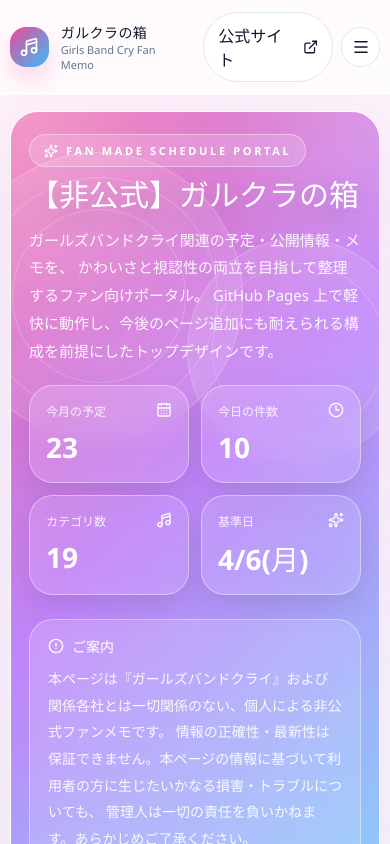
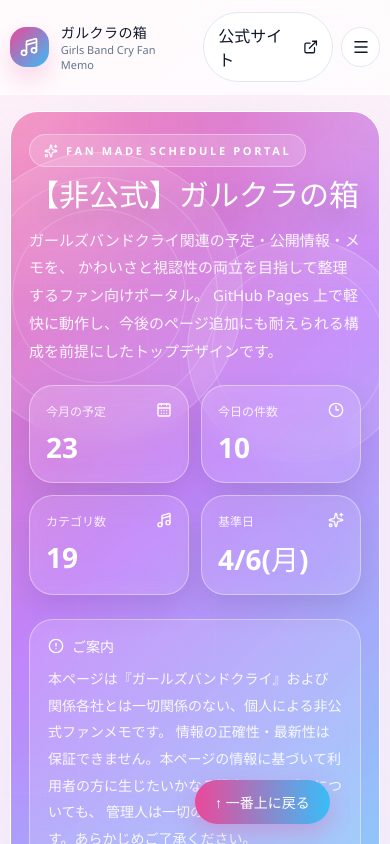
Before and after one commit to jirachi-tan/unofficial-gbc-info-box, a React (Vite) app: page / in a window 390 px wide. Shown: the top 844 px of the page. Built offline with nearby package versions, Linux system fonts and the light colour scheme.

Commit message:
スクロール機能

```diff
--- a/src/App.tsx
+++ b/src/App.tsx
@@ -380,20 +380,51 @@
   );
 }
 
-function UpcomingHint({ isVisible }: { isVisible: boolean }) {
+function UpcomingButton() {
+  const [showTopButton, setShowTopButton] = useState(false);
+
+  useEffect(() => {
+    const observer = new IntersectionObserver(
+      ([entry]) => {
+        setShowTopButton(entry.isIntersecting);
+      },
+      { threshold: 0.1 }
+    );
+
+    const upcomingSection = document.querySelector('#upcoming-section');
+    if (upcomingSection) {
+      observer.observe(upcomingSection);
+    }
+
+    return () => {
+      if (upcomingSection) observer.unobserve(upcomingSection);
+    };
+  }, []);
+
+  const handleClick = () => {
+    if (showTopButton) {
+      window.scrollTo({ top: 0, behavior: 'smooth' });
+    } else {
+      const section = document.querySelector('#upcoming-section');
+      if (section) {
+        section.scrollIntoView({ behavior: 'smooth', block: 'start' });
+      }
+    }
+  };
+
   return (
     <AnimatePresence>
-      {isVisible && (
-        <motion.div
-          className="upcoming-hint"
-          initial={{ opacity: 0, scale: 0.8 }}
-          animate={{ opacity: 1, scale: 1 }}
-          exit={{ opacity: 0, scale: 0.8 }}
-          transition={{ duration: 0.22 }}
-        >
-          <div className="hint-dot" />
-        </motion.div>
-      )}
+      <motion.button
+        className="upcoming-button"
+        onClick={handleClick}
+        initial={{ opacity: 0, y: 20 }}
+        animate={{ opacity: 1, y: 0 }}
+        exit={{ opacity: 0, y: 20 }}
+        transition={{ duration: 0.22 }}
+        aria-label={showTopButton ? "scroll to top" : "scroll to upcoming events"}
+      >
+        <span>{showTopButton ? '↑ 一番上に戻る' : '↓ 直近の予定を見る'}</span>
+      </motion.button>
     </AnimatePresence>
   );
 }
@@ -657,25 +688,6 @@
     return new Date(d.getFullYear(), d.getMonth(), 1);
   });
   const [selectedEvent, setSelectedEvent] = useState<EventItem | null>(null);
-  const [showUpcomingHint, setShowUpcomingHint] = useState(true);
-
-  useEffect(() => {
-    const observer = new IntersectionObserver(
-      ([entry]) => {
-        setShowUpcomingHint(!entry.isIntersecting);
-      },
-      { threshold: 0.1 }
-    );
-
-    const upcomingSection = document.querySelector('#upcoming-section');
-    if (upcomingSection) {
-      observer.observe(upcomingSection);
-    }
-
-    return () => {
-      if (upcomingSection) observer.unobserve(upcomingSection);
-    };
-  }, []);
 
   const monthEvents = useMemo(() => events.filter((event) => overlapsMonth(event, monthDate)), [events, monthDate]);
   const focusEvents = useMemo(() => events.filter((event) => isInRange(referenceDate, event.date, event.endDate)), [events, referenceDate]);
@@ -792,7 +804,7 @@
         </footer>
       </main>
 
-      <UpcomingHint isVisible={showUpcomingHint} />
+      <UpcomingButton />
 
       <AnimatePresence>
         {selectedEvent && <EventModal event={selectedEvent} onClose={() => setSelectedEvent(null)} />}
--- a/src/index.css
+++ b/src/index.css
@@ -1040,43 +1040,37 @@
   background: #f1f5f9;
 }
 
-.upcoming-hint {
+.upcoming-button {
+  position: fixed;
+  bottom: 20px;
+  left: 50%;
+  transform: translateX(-50%);
+  z-index: 50;
+  border: none;
+  background: linear-gradient(90deg, #ec4899, #38bdf8);
+  color: white;
+  padding: 12px 20px;
+  border-radius: 999px;
+  font-size: 14px;
+  font-weight: 700;
+  cursor: pointer;
+  box-shadow: 0 8px 24px rgba(236, 72, 153, 0.3);
+  transition: box-shadow 0.2s ease, transform 0.2s ease;
   display: none;
 }
 
-@keyframes pulse-dot {
-  0%, 100% {
-    transform: scale(1);
-    box-shadow: 0 0 16px rgba(236, 72, 153, 0.6), 0 0 32px rgba(56, 189, 248, 0.3);
-  }
-  50% {
-    transform: scale(1.2);
-    box-shadow: 0 0 20px rgba(236, 72, 153, 0.8), 0 0 40px rgba(56, 189, 248, 0.4);
-  }
+.upcoming-button:hover {
+  box-shadow: 0 12px 32px rgba(236, 72, 153, 0.4);
+  transform: translateX(-50%) translateY(-2px);
+}
+
+.upcoming-button:active {
+  transform: translateX(-50%) translateY(0);
 }
 
 @media (max-width: 640px) {
-  .modal-content {
-    max-width: 90vw;
-    padding: 16px;
-  }
-
-  .upcoming-hint {
-    position: fixed;
-    bottom: 28px;
-    right: 20px;
-    z-index: 50;
-    pointer-events: none;
+  .upcoming-button {
     display: block;
-  }
-
-  .hint-dot {
-    width: 12px;
-    height: 12px;
-    border-radius: 999px;
-    background: linear-gradient(135deg, #ec4899, #38bdf8);
-    box-shadow: 0 0 16px rgba(236, 72, 153, 0.6), 0 0 32px rgba(56, 189, 248, 0.3);
-    animation: pulse-dot 2s infinite;
   }
 }
 
```
